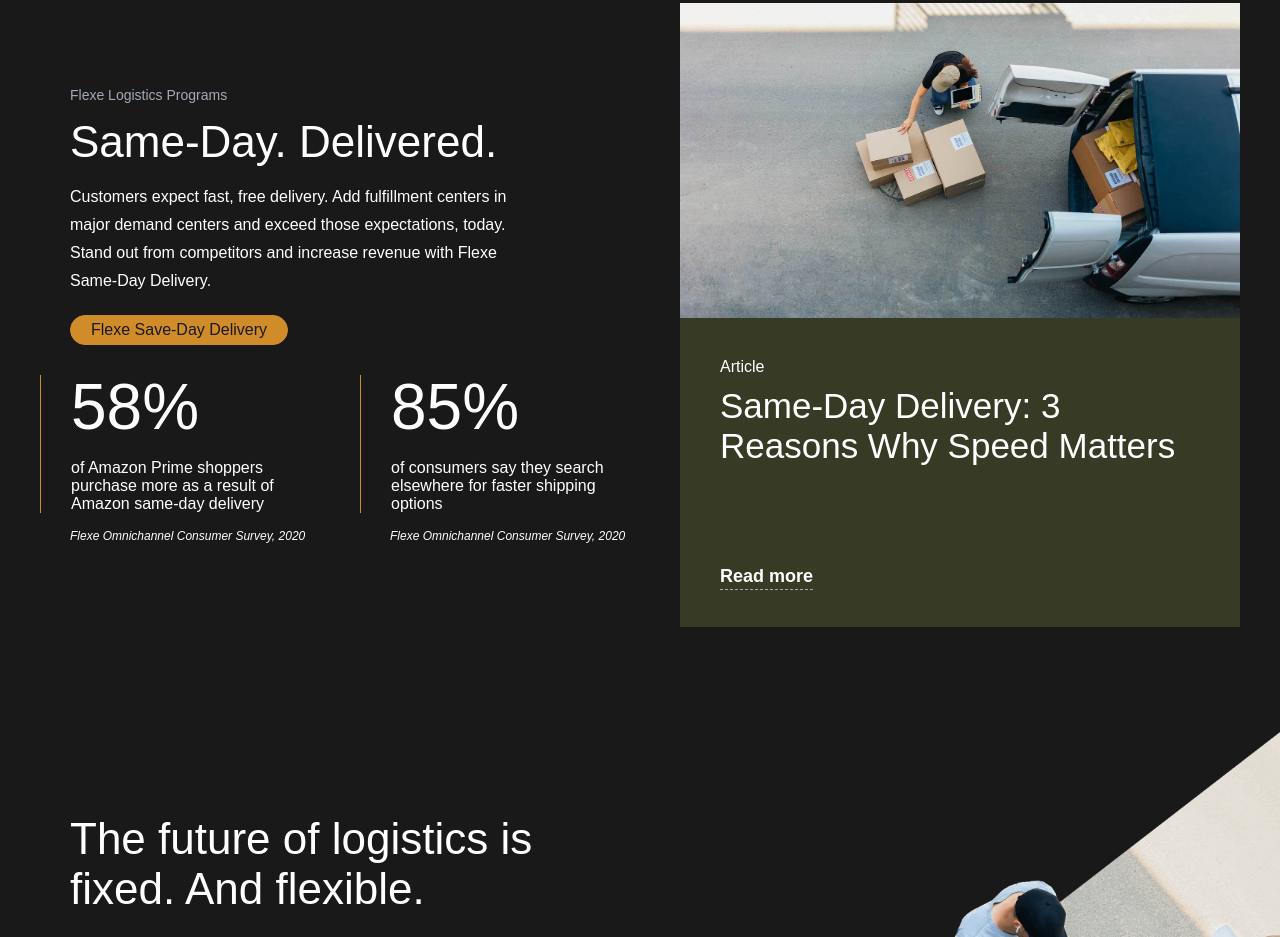
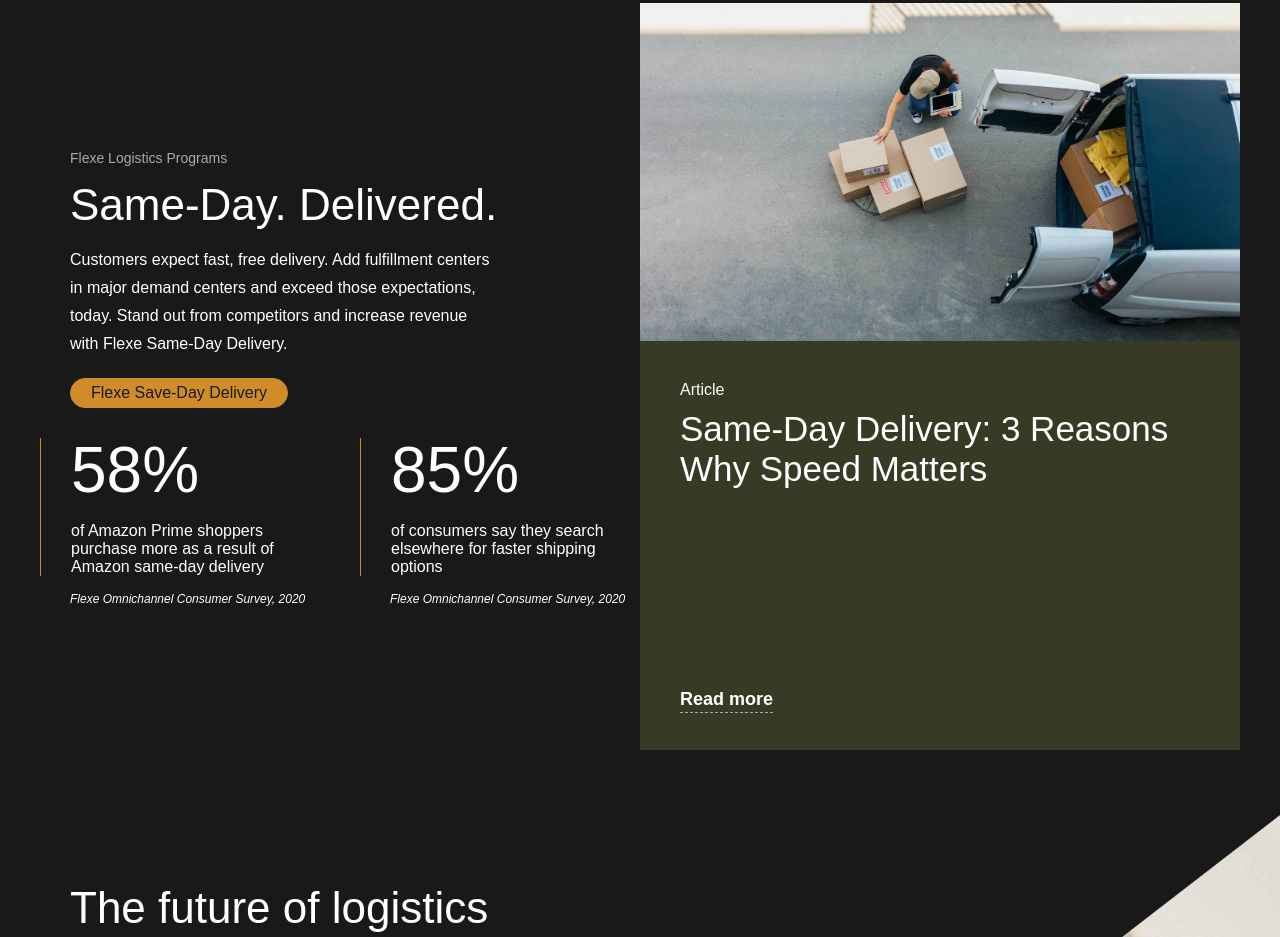
Before and after one commit to bdeak4/Internship-9-CSS-Layout, a plain HTML site: page index.html in a window 1280 px wide. Shown: the part 259-1196 px from the top of the page. Drawn offline with Linux system fonts and the light colour scheme.

Commit message:
fix spacing

```diff
--- a/index.html
+++ b/index.html
@@ -32,7 +32,7 @@
         <a href="#" class="features__nav__link">Flexe Capacity</a>
     </div>
     <div class="features">
-        <div>
+        <div class="features__left-wrapper">
             <div class="features__text">
                 <p class="feature__subtitle">Flexe Logistics Programs</p>
                 <h2 class="feature__title">Same-Day. Delivered.</h2>
@@ -117,7 +117,7 @@
 
     <div class="more-features">
         <div class="more-features__heading">
-            <h2 class="feature__title">
+            <h2 class="feature__title more-features__title">
                 Flexibility, delivered at the intersection of logistics and technology.
             </h2>
         </div>
--- a/styles.css
+++ b/styles.css
@@ -59,6 +59,7 @@ body {
 
 .features__nav {
     display: flex;
+    align-items: center;
     padding: 65px 40px 20px 40px;
 }
 
@@ -86,8 +87,16 @@ body {
     width: 50%;
 }
 
+.features__left-wrapper {
+    display: flex;
+    flex-direction: column;
+    justify-content: center;
+}
+
 .features__text {
-    padding: 70px 100px 30px 70px;
+    width: 500px;
+    padding-bottom: 30px;
+    padding-left: 70px;
 }
 
 .feature__subtitle {
@@ -111,7 +120,7 @@ body {
 }
 
 .feature__card {
-    width: 50%;
+    width: 300px;
     margin-left: 40px;
 }
 
@@ -134,8 +143,7 @@ body {
 }
 
 .features__article {
-    padding: 40px;
-    padding-top: 0;
+    padding-right: 40px;
     display: flex;
     flex-direction: column;
 }
@@ -160,7 +168,7 @@ body {
 }
 
 .features__article__footer {
-    margin-top: 100px;
+    margin-top: 200px;
 }
 
 .article__link {
@@ -174,6 +182,7 @@ body {
 
 .article__link--grey {
     color: #a4abb4;
+    font-weight: 400;
 }
 
 /* “Istaknuto svojstvo” proizvoda */
@@ -190,7 +199,9 @@ body {
 
 .featured-feature__title,
 .featured-feature__description {
-    padding: 0 100px 10px 70px;
+    padding-bottom: 10px;
+    padding-left: 70px;
+    width: 500px;
 }
 
 /* JOŠ “svojstava” */
@@ -206,6 +217,10 @@ body {
     width: 50%;
 }
 
+.more-features__title {
+    width: 500px;
+}
+
 .more-features__feature {
     display: flex;
     align-items: center;
@@ -218,11 +233,11 @@ body {
 
 .more-features__feature__image {
     margin: 64px;
-    margin-left: 32px;
 }
 
 .more-features__feature__text {
-    margin: 32px 0;
+    margin-left: 32px;
+    width: 400px;
 }
 
 .more-features__feature__title {
@@ -271,5 +286,5 @@ body {
 
 .article__image {
     width: 100%;
-    margin-bottom: 32px;
+    margin-bottom: 64px;
 }
```
